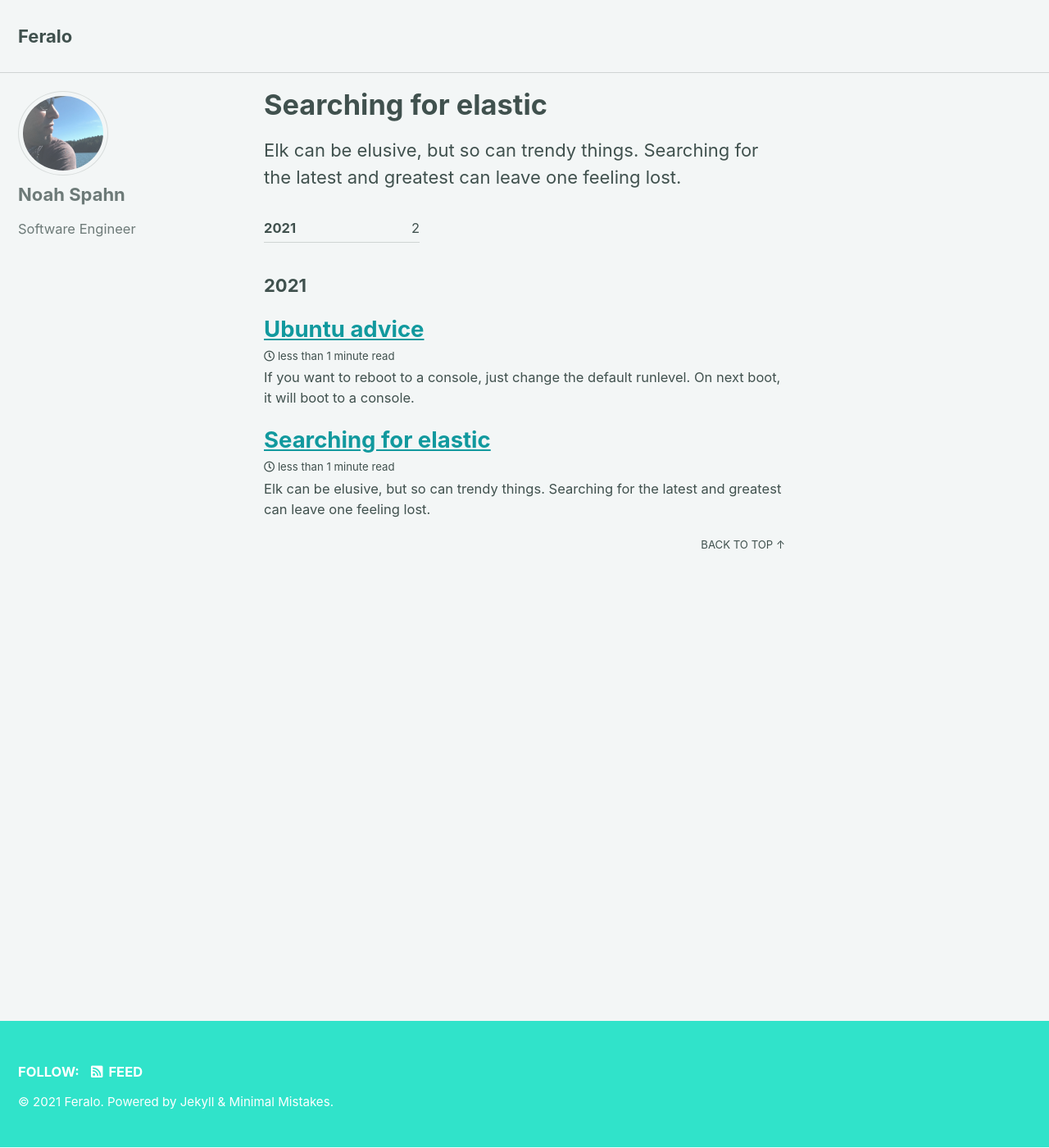
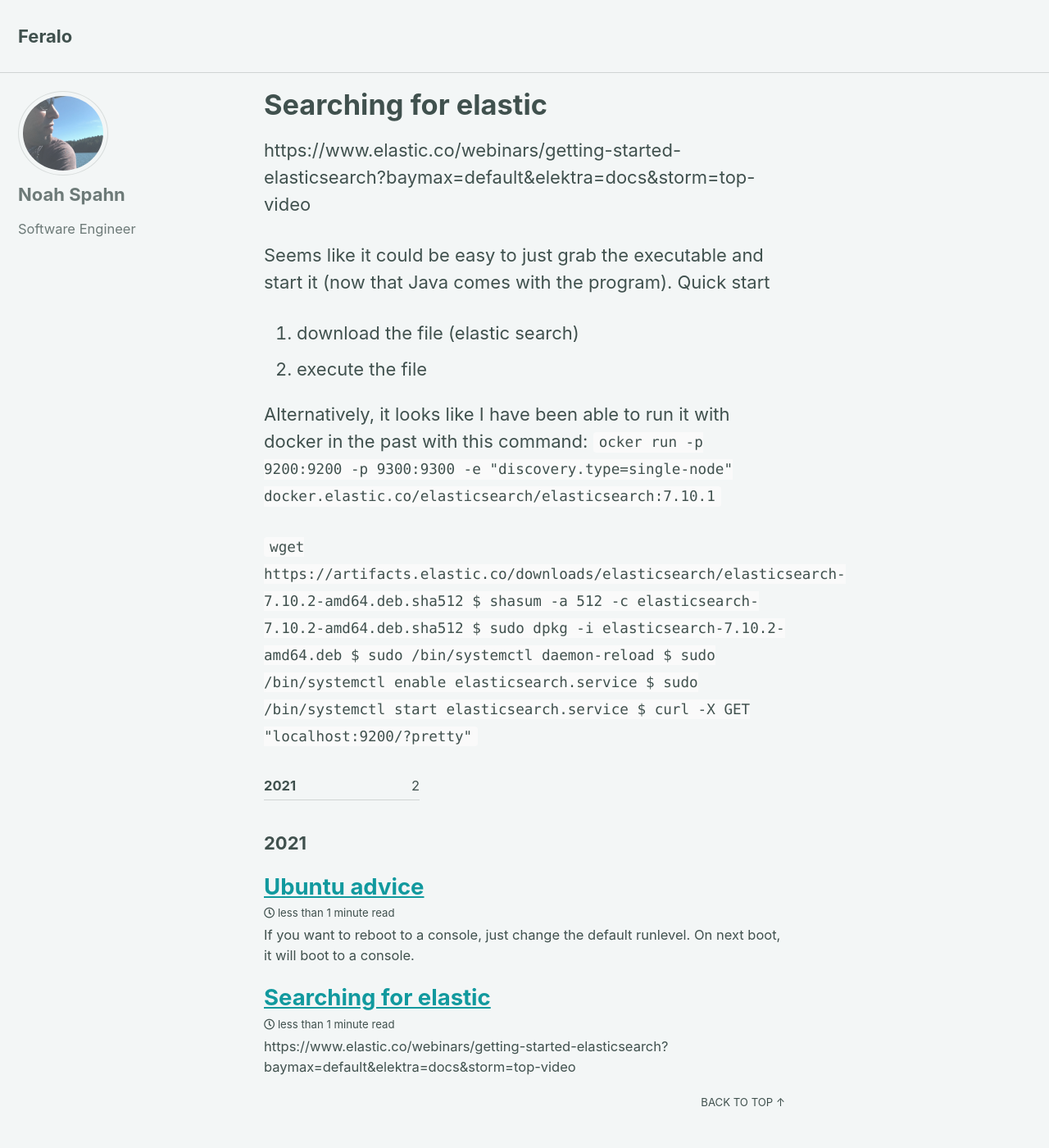
Before and after one commit to Feralo/feralo.github.io, a Jekyll site: the page built from _posts/2021-01-23-searching-for-elastic.md, in a window 1280 px wide and 1400 px high. Shown: the whole window at 82% size. Built offline with Jekyll 4.4.1, drawn with Linux system fonts in a browser that asks for light colours; cached includes are drawn as plain includes.

Commit message:
Update 2021-01-23-searching-for-elastic.md

````diff
--- a/_posts/2021-01-23-searching-for-elastic.md
+++ b/_posts/2021-01-23-searching-for-elastic.md
@@ -2,5 +2,21 @@
 layout: posts
 title:  "Searching for elastic"
 ---
+https://www.elastic.co/webinars/getting-started-elasticsearch?baymax=default&elektra=docs&storm=top-video
 
-Elk can be elusive, but so can trendy things. Searching for the latest and greatest can leave one feeling lost.
+Seems like it could be easy to just grab the executable and start it (now that Java comes with the program).
+Quick start
+
+1. download the file (elastic search)
+2. execute the file
+
+Alternatively, it looks like I have been able to run it with docker in the past with this command:
+`ocker run -p 9200:9200 -p 9300:9300 -e "discovery.type=single-node" docker.elastic.co/elasticsearch/elasticsearch:7.10.1`
+
+```wget https://artifacts.elastic.co/downloads/elasticsearch/elasticsearch-7.10.2-amd64.deb.sha512
+$ shasum -a 512 -c elasticsearch-7.10.2-amd64.deb.sha512
+$ sudo dpkg -i elasticsearch-7.10.2-amd64.deb
+$ sudo /bin/systemctl daemon-reload
+$ sudo /bin/systemctl enable elasticsearch.service
+$ sudo /bin/systemctl start elasticsearch.service
+$ curl -X GET "localhost:9200/?pretty"```
````
